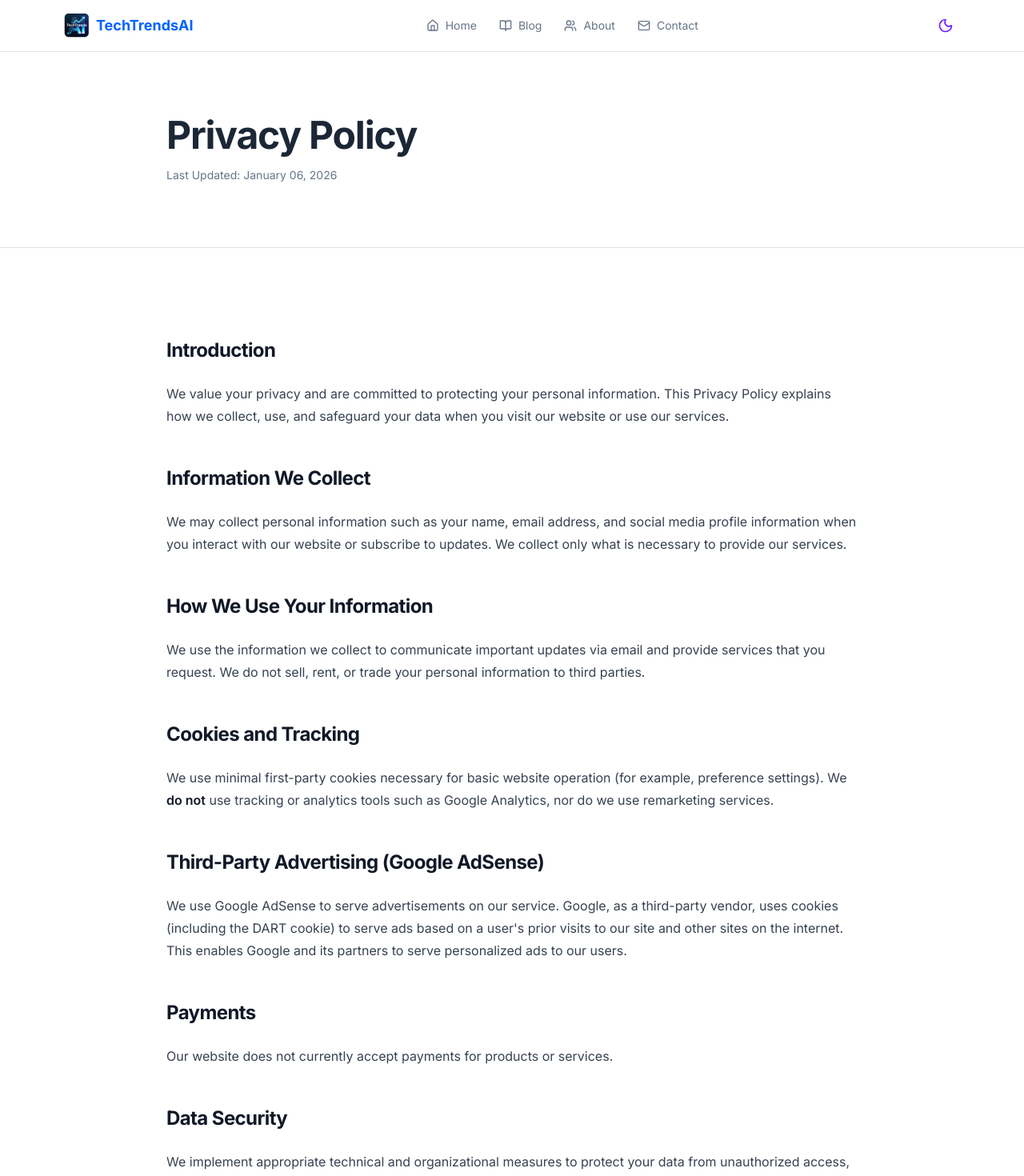
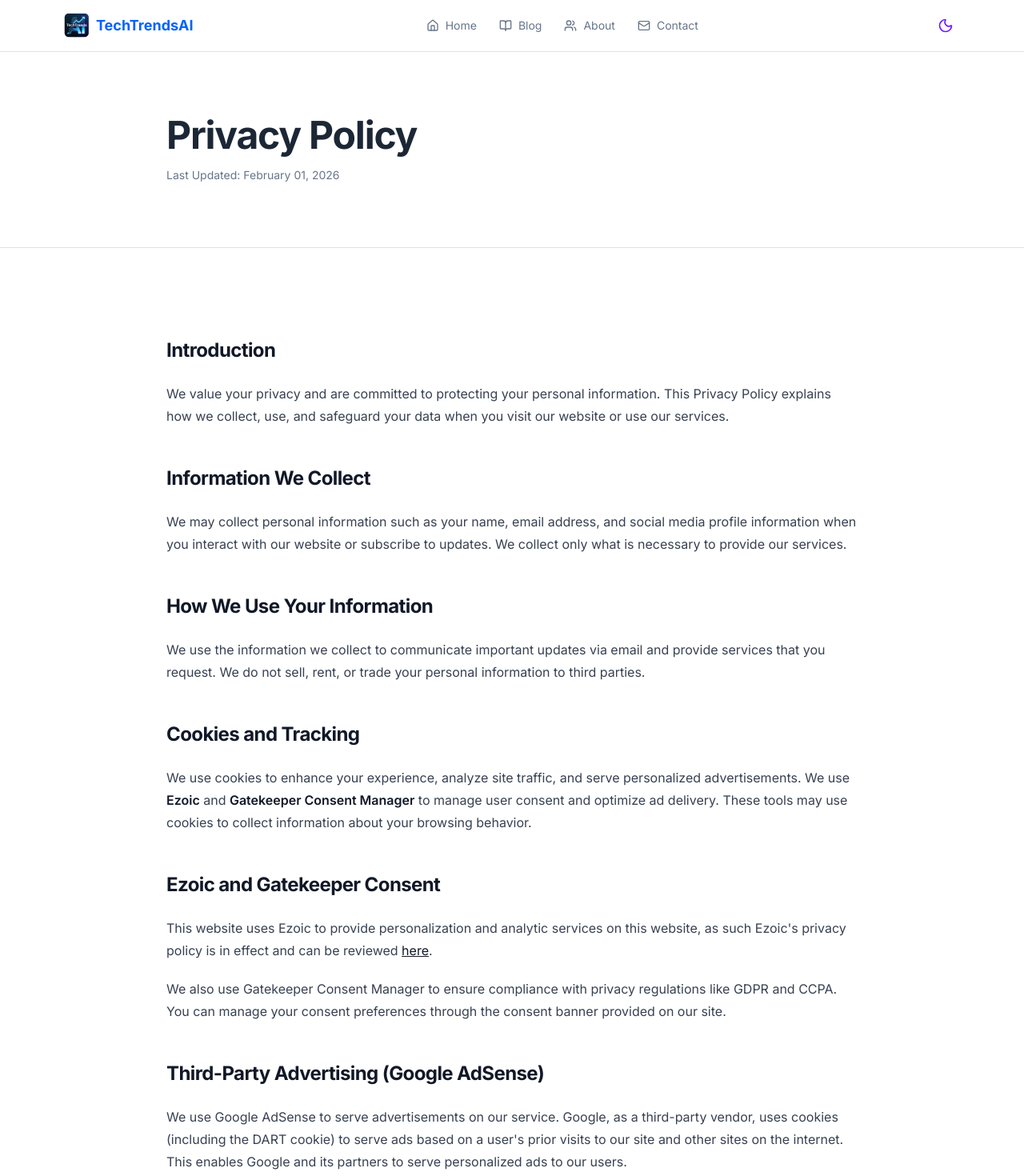
Before and after one commit to Ak-shaay/TechBlog, a React (Vite) app: page /privacy in a window 1280 px wide. Shown: the top 1470 px of the page at 80% size. Built offline with nearby package versions, Linux system fonts and the light colour scheme.

Commit message:
update the code for consent

```diff
--- a/client/pages/Privacy.tsx
+++ b/client/pages/Privacy.tsx
@@ -7,7 +7,7 @@ export default function Privacy() {
         <div className="container mx-auto max-w-4xl px-4 py-16 sm:py-20">
           <h1 className="text-4xl sm:text-5xl font-bold mb-4">Privacy Policy</h1>
           <p className="text-sm text-muted-foreground">
-            Last Updated: January 06, 2026
+            Last Updated: February 01, 2026
           </p>
         </div>
       </section>
@@ -38,7 +38,17 @@ export default function Privacy() {
           <section>
             <h2>Cookies and Tracking</h2>
             <p>
-              We use minimal first-party cookies necessary for basic website operation (for example, preference settings). We <strong>do not</strong> use tracking or analytics tools such as Google Analytics, nor do we use remarketing services.
+              We use cookies to enhance your experience, analyze site traffic, and serve personalized advertisements. We use <strong>Ezoic</strong> and <strong>Gatekeeper Consent Manager</strong> to manage user consent and optimize ad delivery. These tools may use cookies to collect information about your browsing behavior.
+            </p>
+          </section>
+
+          <section>
+            <h2>Ezoic and Gatekeeper Consent</h2>
+            <p>
+              This website uses Ezoic to provide personalization and analytic services on this website, as such Ezoic's privacy policy is in effect and can be reviewed <a href="https://www.ezoic.com/privacy-policy/" target="_blank" rel="noopener noreferrer">here</a>.
+            </p>
+            <p>
+              We also use Gatekeeper Consent Manager to ensure compliance with privacy regulations like GDPR and CCPA. You can manage your consent preferences through the consent banner provided on our site.
             </p>
           </section>
 
--- a/index.html
+++ b/index.html
@@ -1,5 +1,6 @@
 <!doctype html>
 <html lang="en">
+
 <head>
   <meta charset="UTF-8" />
   <meta name="viewport" content="width=device-width, initial-scale=1.0" />
@@ -8,6 +9,8 @@
   <link rel="apple-touch-icon" href="/icon.png" />
   <link rel="manifest" href="/manifest.json" />
   <meta name="theme-color" content="#111827" />
+  <script data-cfasync="false" src="https://cmp.gatekeeperconsent.com/min.js"></script>
+  <script data-cfasync="false" src="https://the.gatekeeperconsent.com/cmp.min.js"></script>
   <script async src="//www.ezojs.com/ezoic/sa.min.js"></script>
   <script>
     window.ezstandalone = window.ezstandalone || {};
@@ -20,4 +23,5 @@
 
   <script type="module" src="/client/App.tsx"></script>
 </body>
+
 </html>
```
Also changed, not shown: public/ads.txt. Lines whose indentation alone changed are shown as unchanged.
